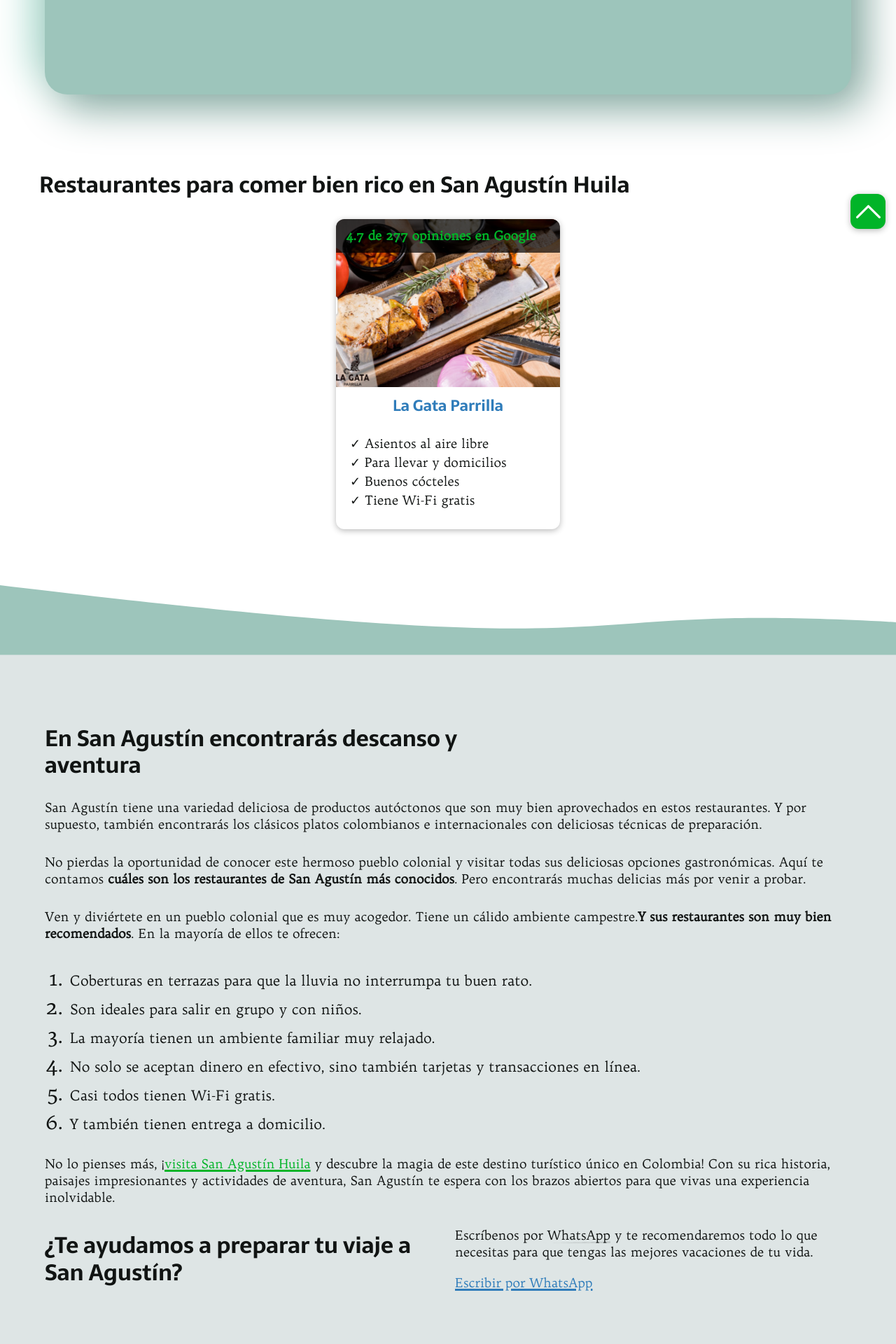
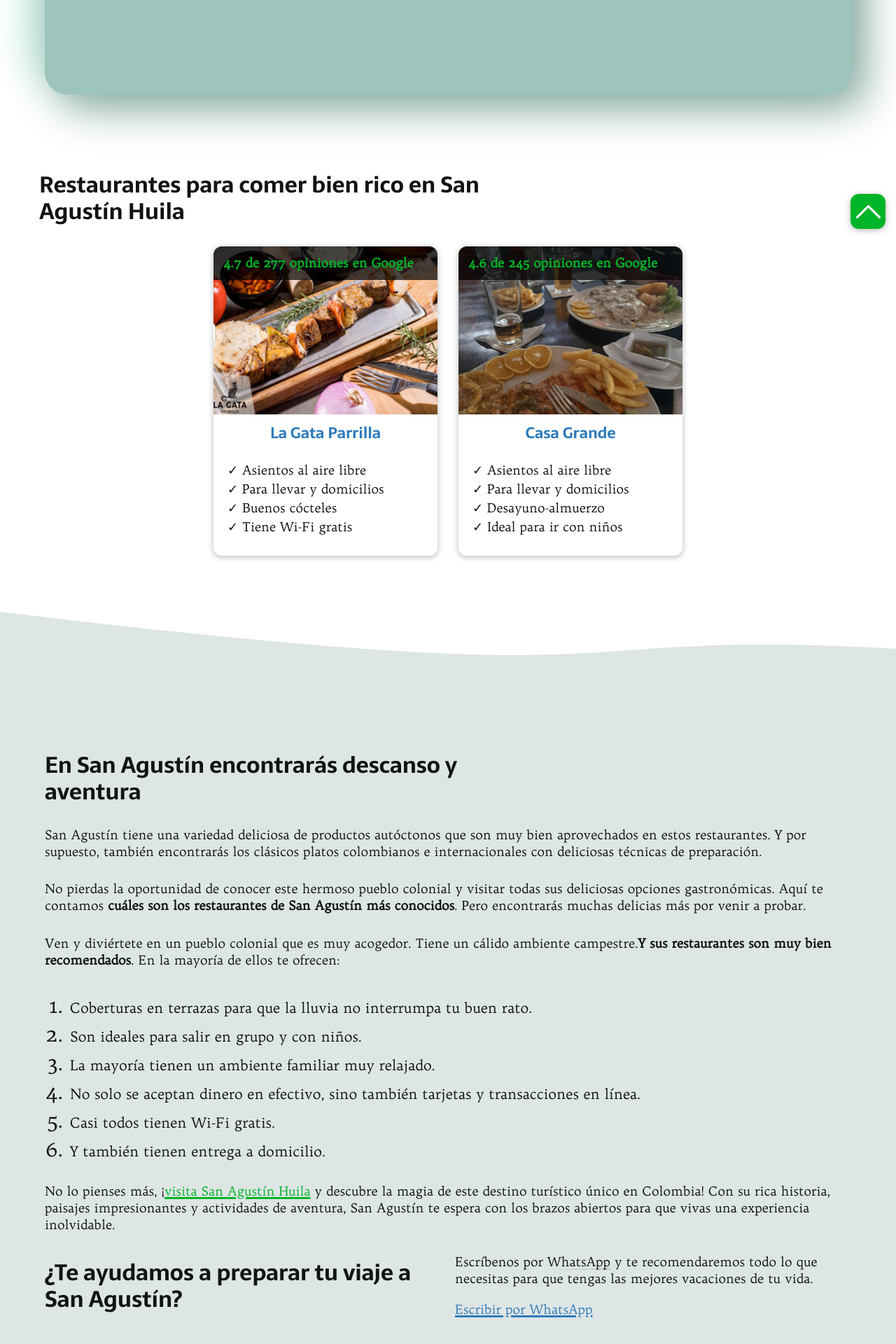
Before and after one commit to Klerpson/vacacionesopitas, a Jekyll site: the page built from restaurantes-san-agustin.html, in a window 1280 px wide. Shown: the part 558-2478 px from the top of the page at 70% size. Built offline with Jekyll 4.4.1, drawn with Linux system fonts in a browser that asks for light colours; some web fonts are replaced.

Commit message:
casa grande

```diff
--- a/_data/restaurantes.yml
+++ b/_data/restaurantes.yml
@@ -4,9 +4,20 @@
   title: Gata Parrilla
   puntos: 4.7 de 277
   perfil: https://goo.gl/maps/yQTf9VioGQC8s3H76
-  # link: '/hoteles-san-agustin/hotel-masaya-san-agustin-huila'
   servicios:
     - Asientos al aire libre
     - Para llevar y domicilios
     - Buenos cócteles
     - Tiene Wi-Fi gratis
+
+- nombre: Casa Grande
+  img: casa-grande.webp
+  alt: Almuerzo en restaurante Casa Grande de San Agustín
+  title: Casa Grande
+  puntos: 4.6 de 245
+  perfil: https://goo.gl/maps/gCEGj3oEMZkEz3oYA
+  servicios:
+    - Asientos al aire libre
+    - Para llevar y domicilios
+    - Desayuno-almuerzo
+    - Ideal para ir con niños
--- a/_includes/css/universal.css
+++ b/_includes/css/universal.css
@@ -54,6 +54,7 @@
 h4 {
   font-family: var(--fuenteTitulos);
   text-transform: initial;
+  max-width: 720px;
 }
 
 h1 {
--- a/restaurantes-san-agustin.html
+++ b/restaurantes-san-agustin.html
@@ -15,7 +15,6 @@
 </section>
 
 <main class="hoteles">
-  {% for item in site.data.restaurantes %}
   <h2>Restaurantes para comer bien rico en San Agustín Huila</h2>
   <div>
     {% for restaurante in site.data.restaurantes %}
@@ -41,10 +40,9 @@
     </article>
     {% endfor %}
   </div>
-  {% endfor %}
 </main>
 
-<div style="height: 150px; overflow: hidden;" ><svg viewBox="0 0 500 150" preserveAspectRatio="none" style="height: 100%; width: 100%;"><path d="M0.00,49.98 C393.62,171.22 289.21,70.56 508.17,104.13 L500.00,150.00 L0.00,150.00 Z" style="stroke: none; fill: #9DC5BB;"></path></svg></div>
+<div style="height: 150px; overflow: hidden;" ><svg viewBox="0 0 500 150" preserveAspectRatio="none" style="height: 100%; width: 100%;"><path d="M0.00,49.98 C393.62,171.22 289.21,70.56 508.17,104.13 L500.00,150.00 L0.00,150.00 Z" style="stroke: none; fill: #DEE5E5;"></path></svg></div>
 <section class="conclusion">
   <h2>En San Agustín encontrarás descanso y aventura</h2>
 <p>San Agustín tiene una variedad deliciosa de productos autóctonos que son muy bien aprovechados en estos restaurantes. Y por supuesto, también encontrarás los clásicos platos colombianos e internacionales con deliciosas técnicas de preparación.</p>
```
Also changed, not shown: img/blog/casa-grande.webp (added), 4 other files.
